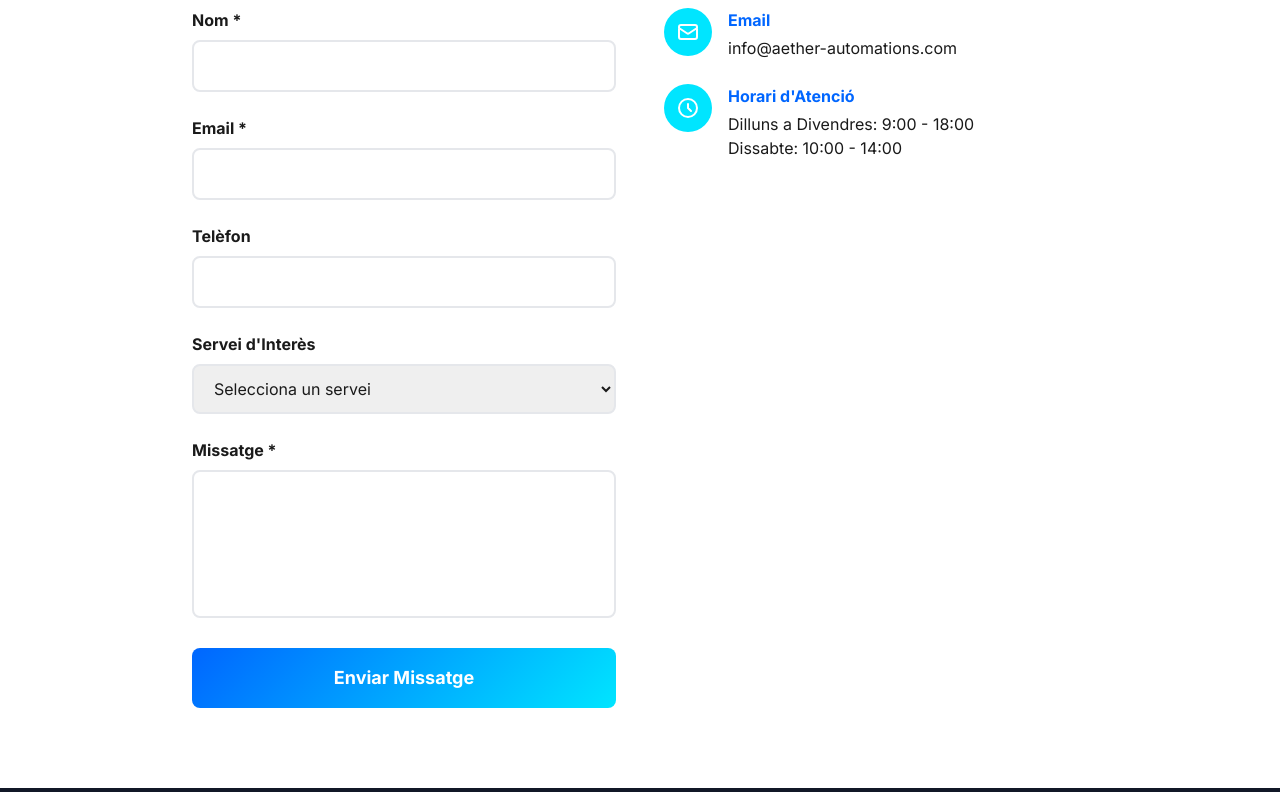
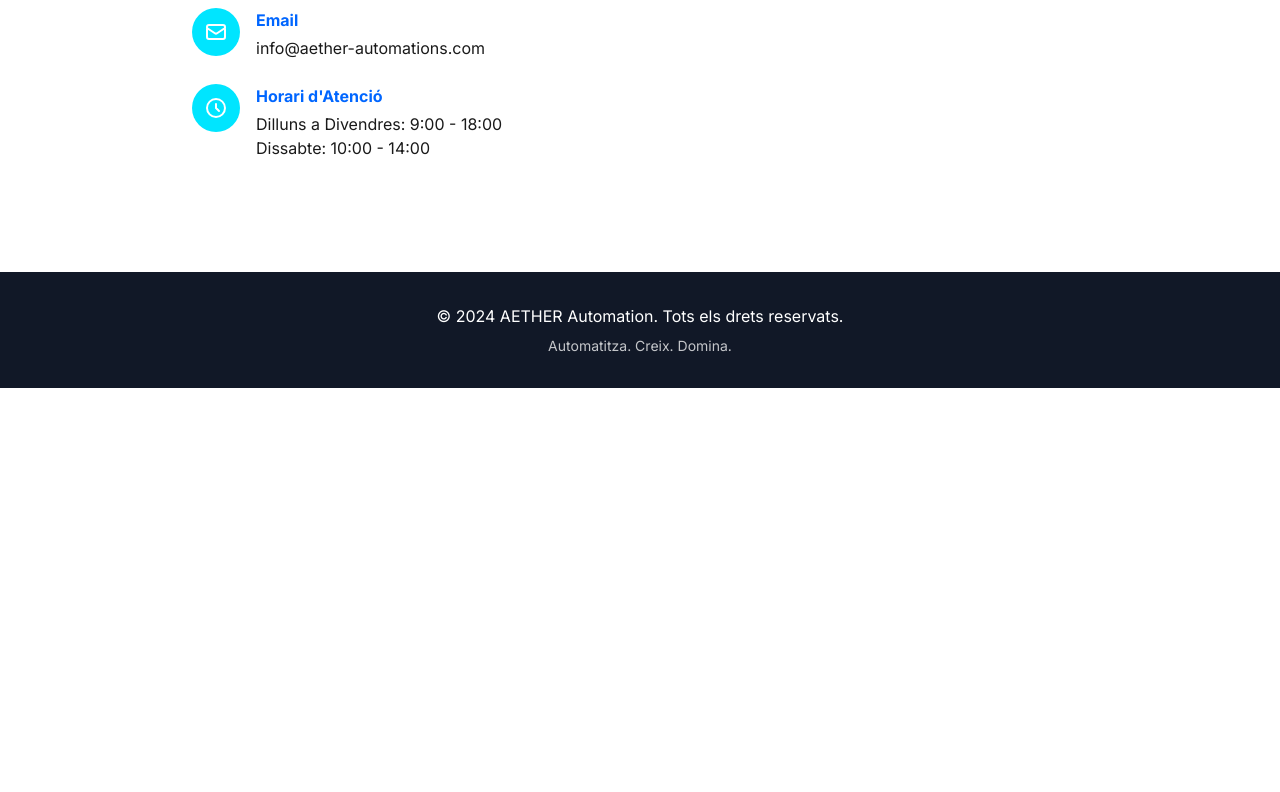
Before and after one commit to panekee/AETHER-automations, a plain HTML site: page contacte.html in a window 1280 px wide. Shown: the part 412-1204 px from the top of the page. After the commit the page ends 800 px from the top, so only its background shows below. Drawn offline with nearby package versions, Linux system fonts and the light colour scheme.

Commit message:
Remove contact form from contacte.html
Removed the contact form section from the HTML file.

```diff
--- a/contacte.html
+++ b/contacte.html
@@ -56,60 +56,6 @@
         <div class="container mx-auto max-w-4xl">
             <div class="grid md:grid-cols-2 gap-12">
 
-                <!-- Contact Form -->
-                <div class="fade-in">
-                    <h2 class="text-3xl font-bold mb-6" style="color: #0066FF;">Envia'ns un Missatge</h2>
-                    <!-- ACTION: sustituye YOUR_FORM_ID por tu ID real de Formspree -->
-                    <form id="contact-form" class="space-y-6" action="https://formspree.io/f/YOUR_FORM_ID" method="POST">
-                        <div>
-                            <label for="name" class="block mb-2 font-semibold" style="color: #1a1a1a;">Nom *</label>
-                            <input type="text" id="name" name="name" required
-                                   class="w-full px-4 py-3 border-2 rounded-lg focus:outline-none focus:border-blue-500 transition-colors"
-                                   style="border-color: #e5e7eb;">
-                        </div>
-
-                        <div>
-                            <label for="email" class="block mb-2 font-semibold" style="color: #1a1a1a;">Email *</label>
-                            <input type="email" id="email" name="email" required
-                                   class="w-full px-4 py-3 border-2 rounded-lg focus:outline-none focus:border-blue-500 transition-colors"
-                                   style="border-color: #e5e7eb;">
-                        </div>
-
-                        <div>
-                            <label for="phone" class="block mb-2 font-semibold" style="color: #1a1a1a;">Telèfon</label>
-                            <input type="tel" id="phone" name="phone"
-                                   class="w-full px-4 py-3 border-2 rounded-lg focus:outline-none focus:border-blue-500 transition-colors"
-                                   style="border-color: #e5e7eb;">
-                        </div>
-
-                        <div>
-                            <label for="service" class="block mb-2 font-semibold" style="color: #1a1a1a;">Servei d'Interès</label>
-                            <select id="service" name="service"
-                                    class="w-full px-4 py-3 border-2 rounded-lg focus:outline-none focus:border-blue-500 transition-colors"
-                                    style="border-color: #e5e7eb;">
-                                <option value="">Selecciona un servei</option>
-                                <option value="email">Email Automation</option>
-                                <option value="social">Social Media</option>
-                                <option value="crm">CRM</option>
-                                <option value="other">Altres</option>
-                            </select>
-                        </div>
-
-                        <div>
-                            <label for="message" class="block mb-2 font-semibold" style="color: #1a1a1a;">Missatge *</label>
-                            <textarea id="message" name="message" rows="5" required
-                                      class="w-full px-4 py-3 border-2 rounded-lg focus:outline-none focus:border-blue-500 transition-colors resize-none"
-                                      style="border-color: #e5e7eb;"></textarea>
-                        </div>
-
-                        <div id="form-message" class="hidden p-4 rounded-lg"></div>
-
-                        <button type="submit" class="cta-button w-full px-6 py-4 rounded-lg text-white font-bold text-lg transition-all hover:shadow-lg">
-                            Enviar Missatge
-                        </button>
-                    </form>
-                </div>
-
                 <!-- Contact Info -->
                 <div class="fade-in">
                     <h2 class="text-3xl font-bold mb-6" style="color: #0066FF;">Informació de Contacte</h2>
```
